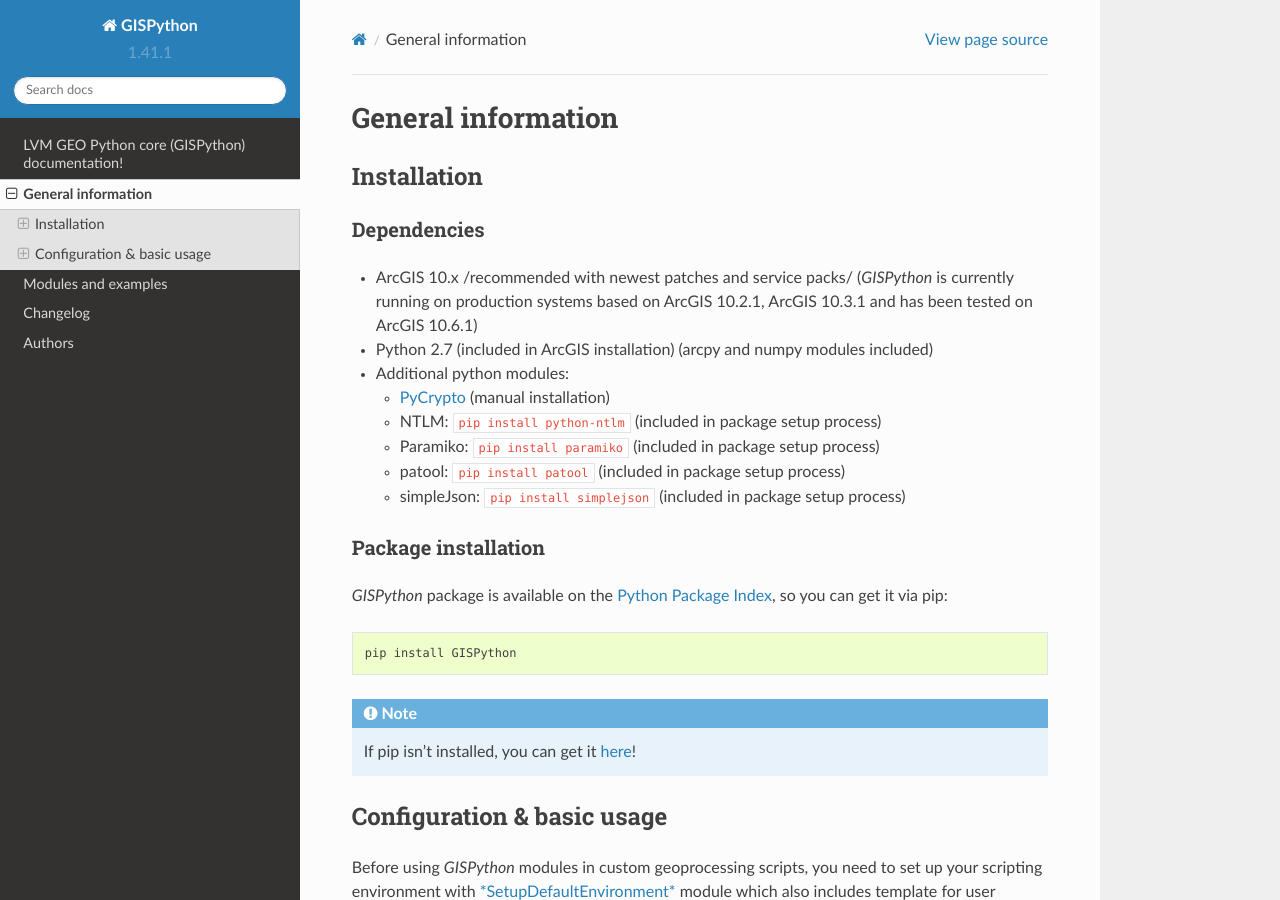
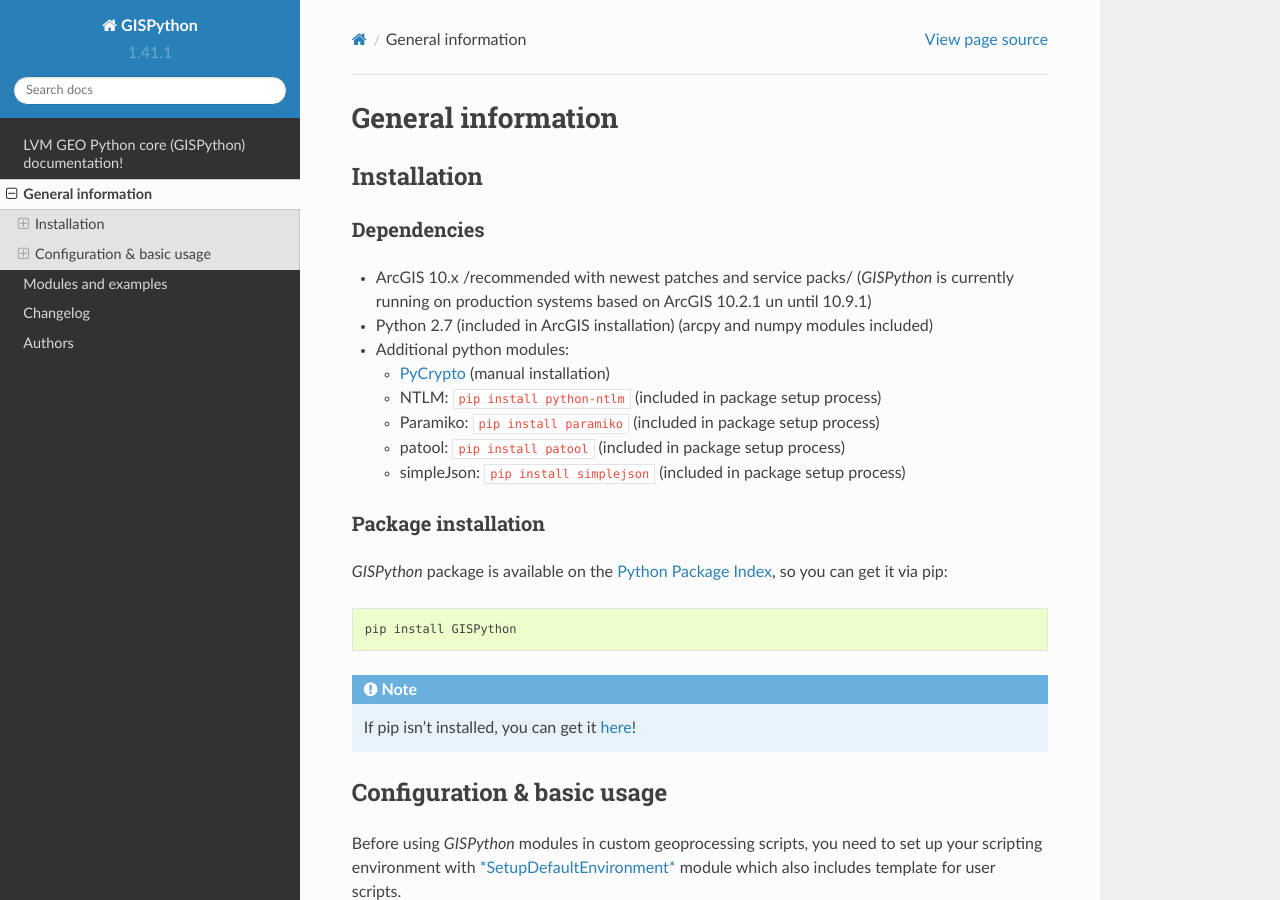
Before and after one commit to lvmgeo/GISPython, a Sphinx documentation site: the page built from docs/general.rst, in a window 1280 px wide and 900 px high. Built offline with Sphinx 7.4.7 and the Read the Docs theme 2.0.0, drawn with Linux system fonts in a browser that asks for light colours.

```diff
--- a/docs/changelog.rst
+++ b/docs/changelog.rst
@@ -1,6 +1,10 @@
 =========
 Changelog
 =========
+v1.60.2 (2024.08.13)
+--------------------
+* publish changes
+
 v1.60.1 (2024.02.11)
 --------------------
 * Upgraded GDPSyncroniserHelper2 for better data change detection and geometry compare
--- a/docs/general.rst
+++ b/docs/general.rst
@@ -7,7 +7,7 @@ Installation
 Dependencies
 ************
 
-- ArcGIS 10.x /recommended with newest patches and service packs/ (*GISPython* is currently running on production systems based on ArcGIS 10.2.1, ArcGIS 10.3.1 and has been tested on ArcGIS 10.6.1)
+- ArcGIS 10.x /recommended with newest patches and service packs/ (*GISPython* is currently running on production systems based on ArcGIS 10.2.1 un until 10.9.1)
 - Python 2.7 (included in ArcGIS installation) (arcpy and numpy modules included)
 - Additional python modules:
 
```
Also changed, not shown: 1 other file.
